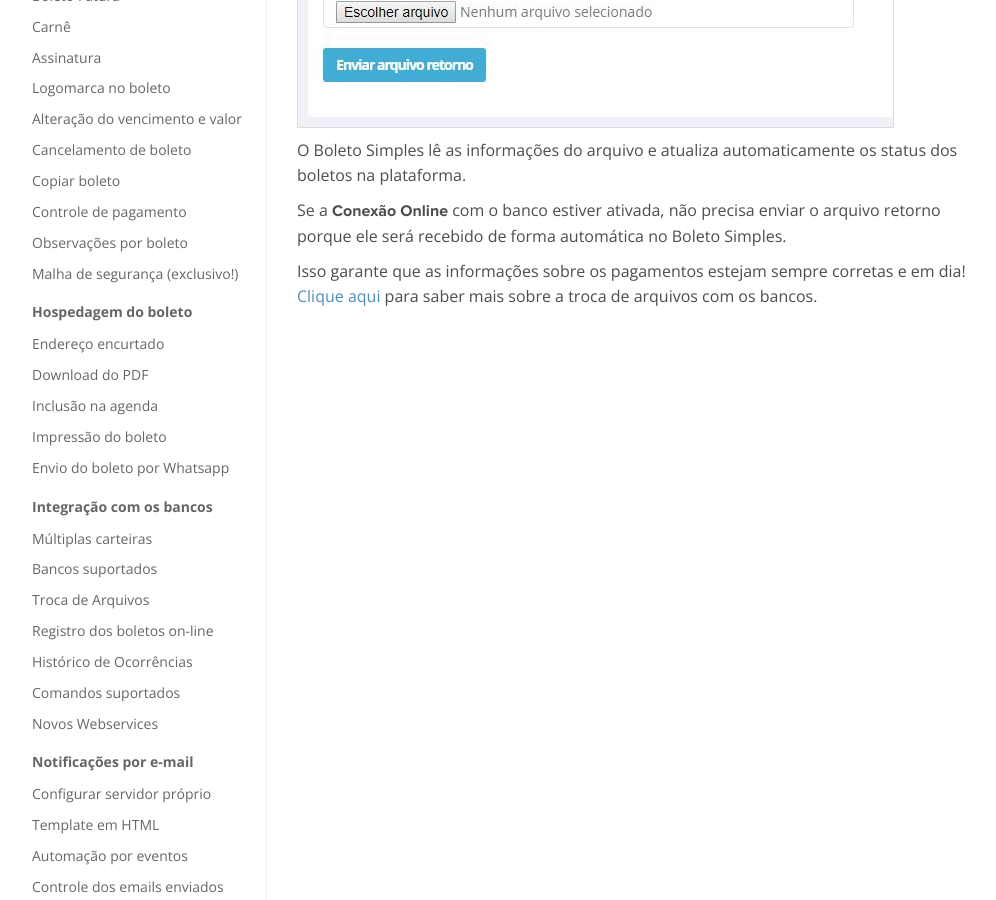
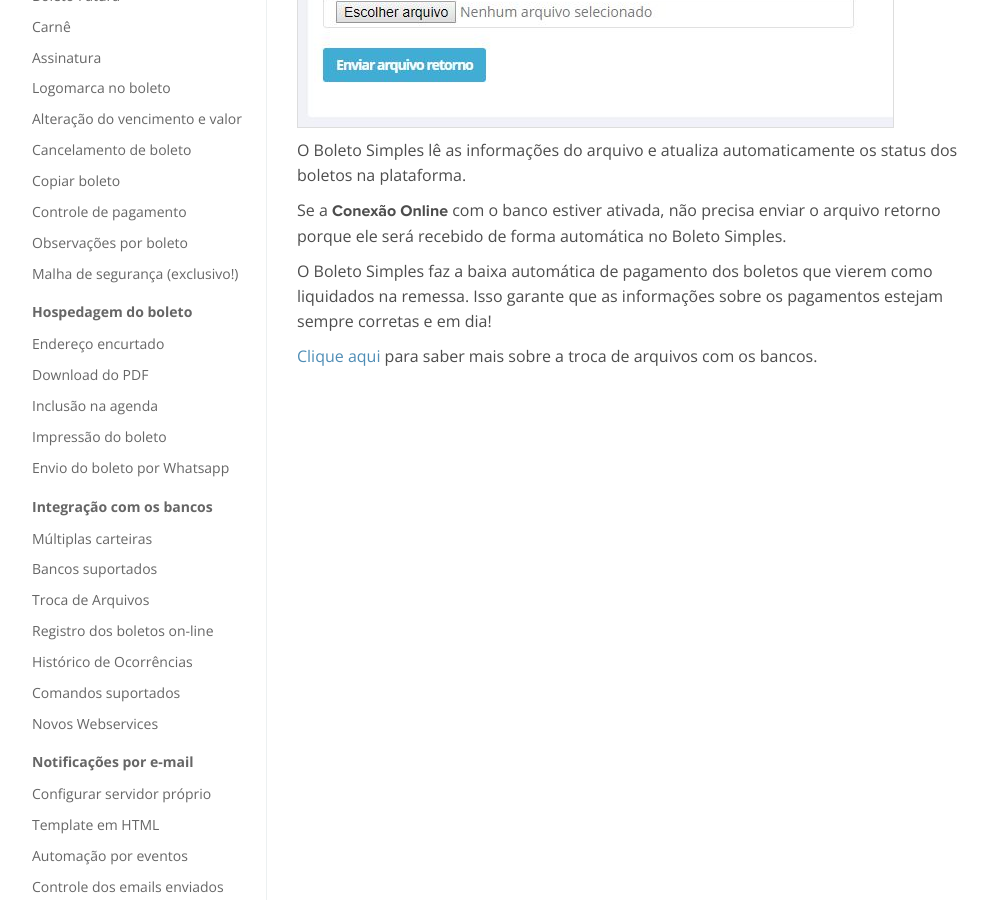
Before and after one commit to BoletoSimples/boletosimples-features, a Jekyll site: the page built from leitura-arquivo-retorno.markdown, in a window 1280 px wide and 900 px high, scrolled down 396 px. Shown: the whole window, without its empty margins (143-1139 px from the left). Built offline with Jekyll 4.4.1, drawn with Linux system fonts in a browser that asks for light colours.

Commit message:
Updated Leitura Arquivo Retorno

```diff
--- a/leitura-arquivo-retorno.markdown
+++ b/leitura-arquivo-retorno.markdown
@@ -14,4 +14,6 @@
 
 Se a **Conexão Online** com o banco estiver ativada, não precisa enviar o arquivo retorno porque ele será recebido de forma automática no Boleto Simples.
 
-Isso garante que as informações sobre os pagamentos estejam sempre corretas e em dia! [Clique aqui](http://boletosimples-features.siteleaf.net/integracao-com-os-bancos/troca-de-arquivos/) para saber mais sobre a troca de arquivos com os bancos.
+O Boleto Simples faz a baixa automática de pagamento dos boletos que vierem como liquidados na remessa. Isso garante que as informações sobre os pagamentos estejam sempre corretas e em dia!
+
+[Clique aqui](http://boletosimples-features.siteleaf.net/integracao-com-os-bancos/troca-de-arquivos/) para saber mais sobre a troca de arquivos com os bancos.
```
